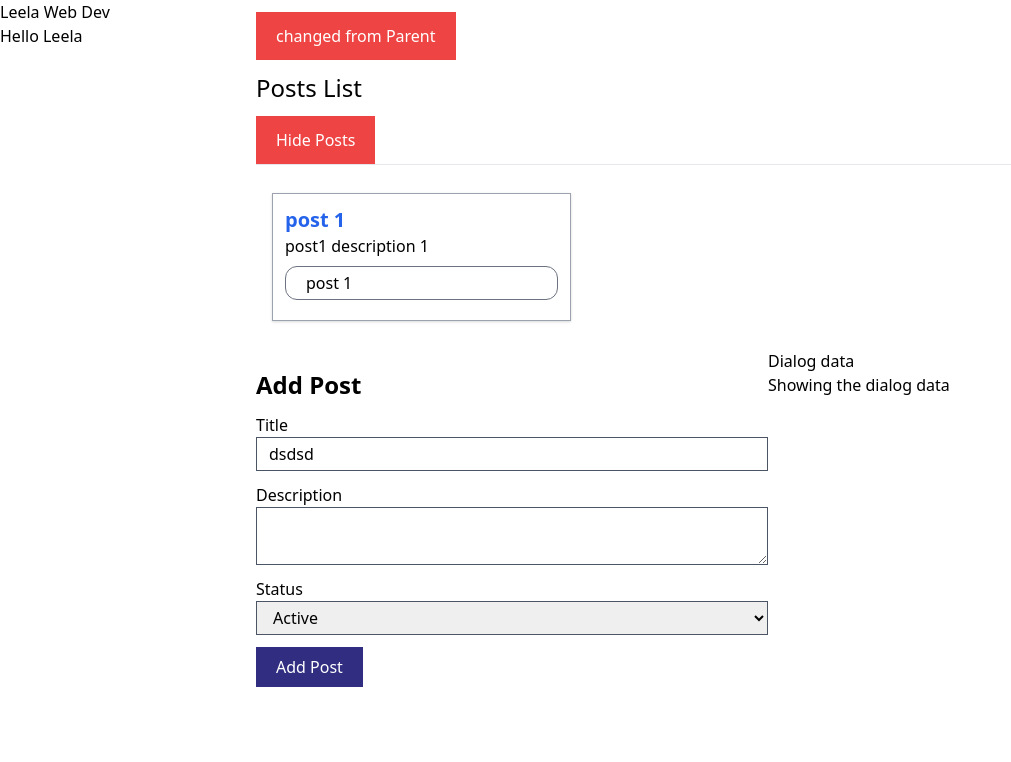
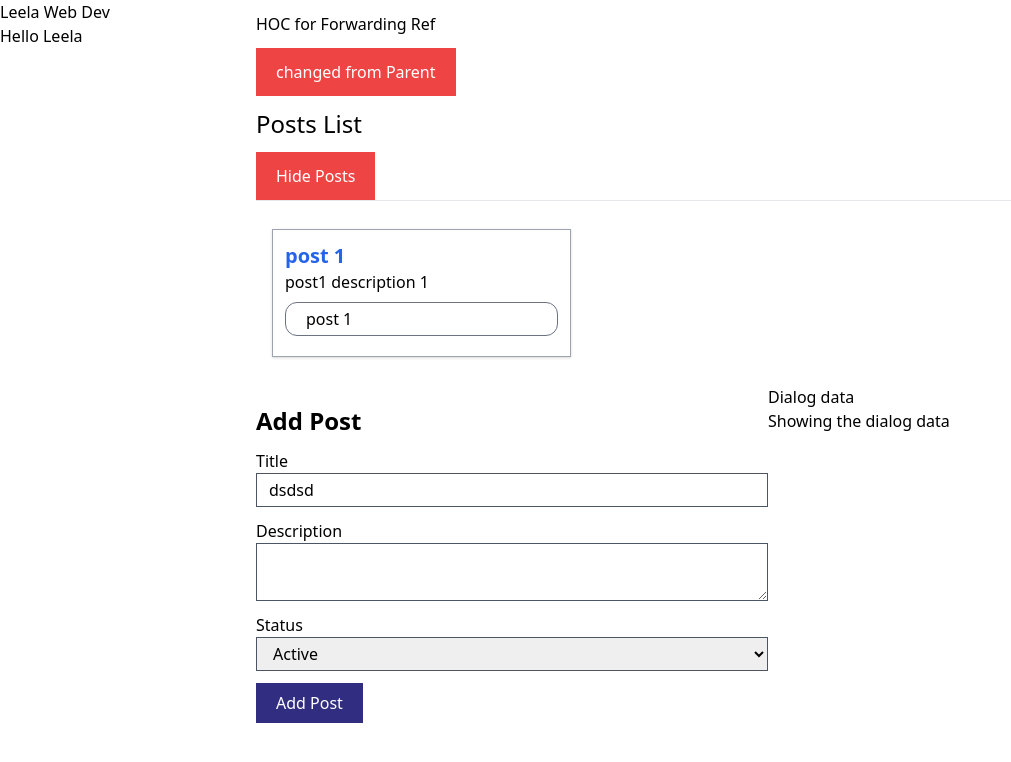
Before and after one commit to shivrajpro/react-by-lwd, a React (Create React App) app: page / in a window 1280 px wide. Shown: the top 762 px of the page, without its empty margins (0-1011 px from the left). Built offline with nearby package versions, Linux system fonts and the light colour scheme.

Commit message:
forwarding refs with hoc

```diff
--- a/src/components/ForwardingRef/ForwardingRefButton.js
+++ b/src/components/ForwardingRef/ForwardingRefButton.js
@@ -1,10 +1,7 @@
 import React, { Component } from "react";
+import { WithForwardingRef } from "./WithForwardingRef";
 
 class ForwardingRefButton extends Component{
-    constructor(props){
-        super(props);
-    }
-
     render(){
         return (
             <div className="my-3" >
@@ -16,6 +13,8 @@ class ForwardingRefButton extends Component{
     }
 }
 
-export default React.forwardRef((props, ref)=>{
-    return <ForwardingRefButton buttonRef={ref} {...props} />
-})
+export default WithForwardingRef(
+    React.forwardRef((props, ref)=>{
+        return <ForwardingRefButton buttonRef={ref} {...props} />
+    })
+)
--- /dev/null
+++ b/src/components/ForwardingRef/WithForwardingRef.js
@@ -0,0 +1,17 @@
+import React, { Component } from "react";
+
+export function WithForwardingRef(WrappedComponent) {
+    class ForwardingRef extends Component {
+        render() {
+            return <div>
+                <h2> HOC for Forwarding Ref </h2>
+                <WrappedComponent  ref={this.props.buttonRef} />
+            </div>
+        }
+    }
+
+    return React.forwardRef((props, ref) => {
+        return <ForwardingRef buttonRef={ref} {...props} />
+    })
+
+}
```
Also changed, not shown: react-notes.txt, 1 other file (tests, documents, lock files or other folders).
